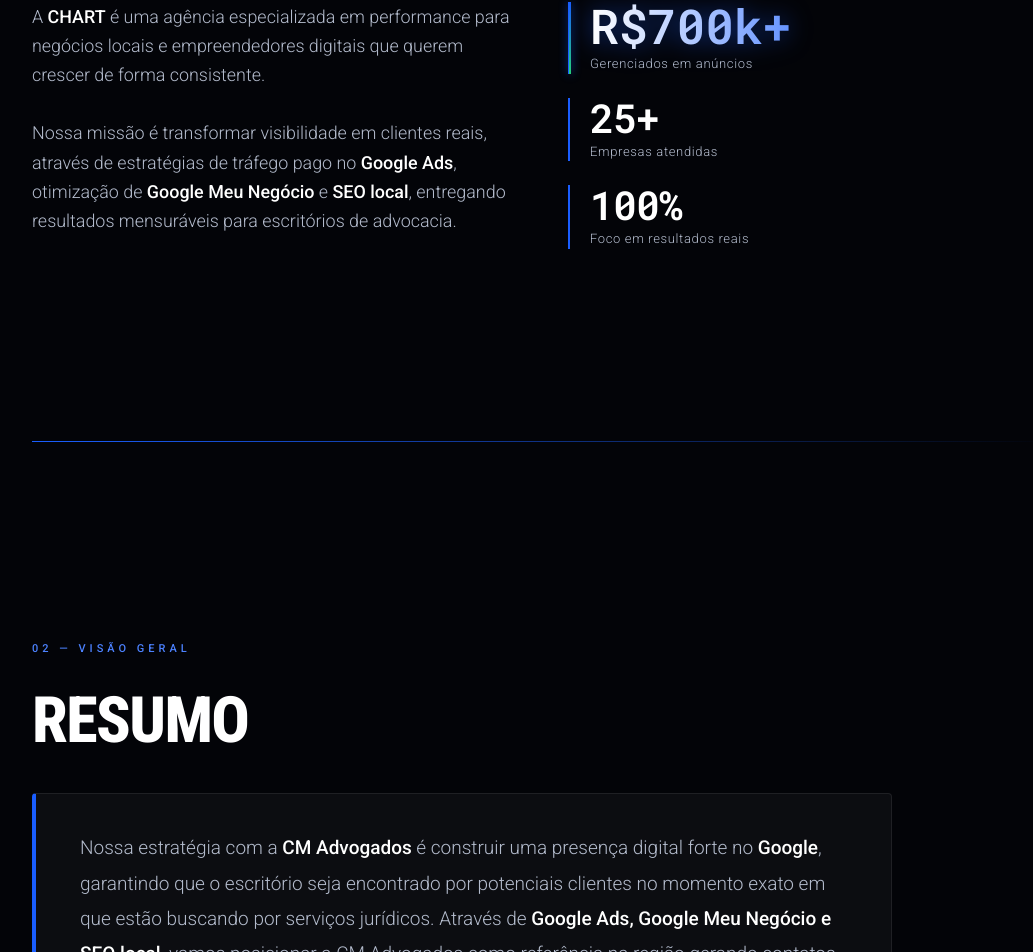
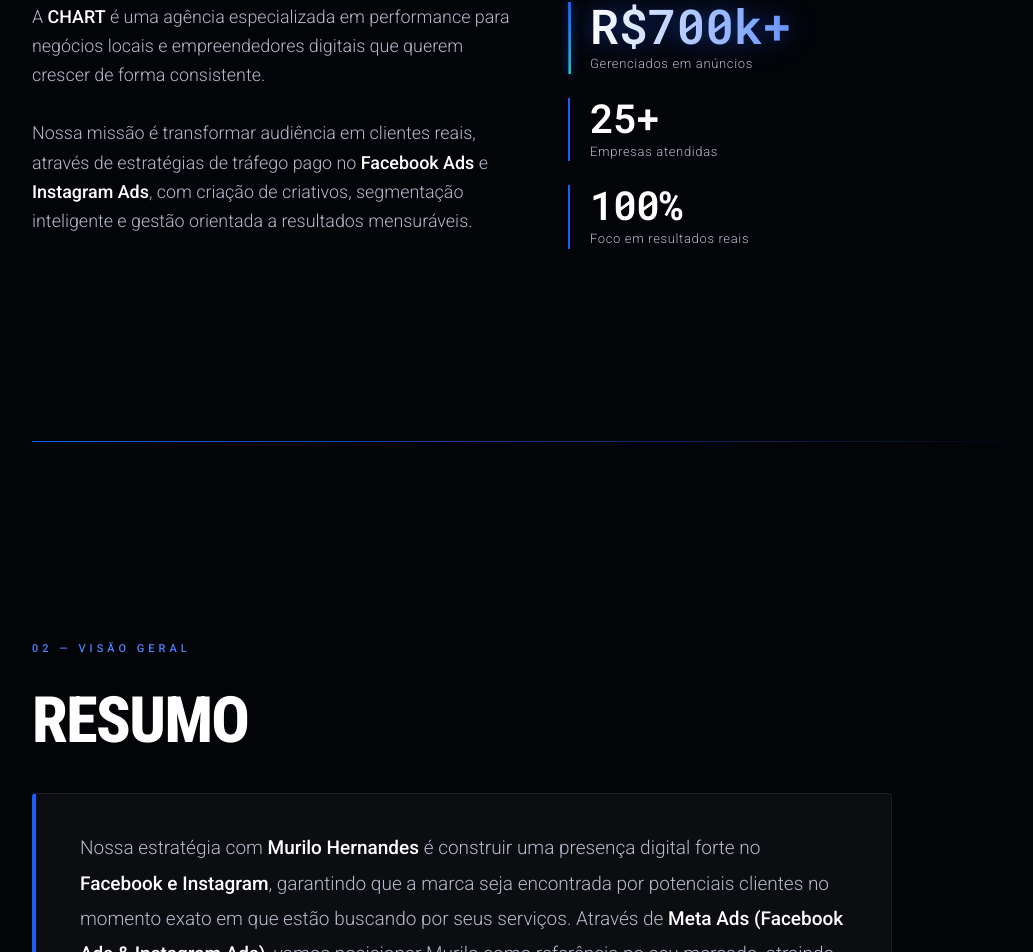
Before and after one commit to chartdigital/proposta-meta-ads, a React (Vite) app: page / in a window 1280 px wide. Shown: the part 1160-2112 px from the top of the page, without its empty margins (96-1129 px from the left). Built offline with nearby package versions, Linux system fonts and the light colour scheme; the HTML template or start-up script is replaced by a standard one.

Commit message:
Changes
Co-authored-by: chartdigital <264038008+chartdigital@users.noreply.github.com>

```diff
--- a/src/components/proposal/AboutSection.tsx
+++ b/src/components/proposal/AboutSection.tsx
@@ -55,11 +55,10 @@ const AboutSection = () => {
           </p>
           <br />
       <p>
-        Nossa missão é transformar visibilidade em clientes reais, através de estratégias de tráfego pago
-        no <strong className="text-foreground font-medium">Google Ads</strong>, otimização de{" "}
-        <strong className="text-foreground font-medium">Google Meu Negócio</strong> e{" "}
-        <strong className="text-foreground font-medium">SEO local</strong>, entregando resultados mensuráveis
-        para escritórios de advocacia.
+        Nossa missão é transformar audiência em clientes reais, através de estratégias de tráfego pago no{" "}
+        <strong className="text-foreground font-medium">Facebook Ads</strong> e{" "}
+        <strong className="text-foreground font-medium">Instagram Ads</strong>, com criação de criativos,
+        segmentação inteligente e gestão orientada a resultados mensuráveis.
       </p>
         </div>
 
--- a/src/components/proposal/SummarySection.tsx
+++ b/src/components/proposal/SummarySection.tsx
@@ -7,12 +7,12 @@ const SummarySection = () => (
       Resumo
     </h2>
     <div className="border border-foreground/[0.08] border-l-4 border-l-primary bg-foreground/[0.04] rounded px-11 py-9 text-[clamp(15px,1.5vw,19px)] leading-[1.85] text-muted-foreground max-w-[860px] animate-fade-up max-md:px-5 max-md:py-5 max-md:text-[14px] max-md:leading-[1.75]">
-      Nossa estratégia com a <strong className="text-foreground font-medium">CM Advogados</strong> é construir
-      uma presença digital forte no <strong className="text-foreground font-medium">Google</strong>, garantindo
-      que o escritório seja encontrado por potenciais clientes no momento exato em que estão buscando por serviços
-      jurídicos. Através de{" "}
-      <strong className="text-foreground font-medium">Google Ads, Google Meu Negócio e SEO local</strong>,
-      vamos posicionar a CM Advogados como referência na região gerando contatos qualificados.
+      Nossa estratégia com <strong className="text-foreground font-medium">Murilo Hernandes</strong> é construir
+      uma presença digital forte no <strong className="text-foreground font-medium">Facebook e Instagram</strong>,
+      garantindo que a marca seja encontrada por potenciais clientes no momento exato em que estão buscando por
+      seus serviços. Através de{" "}
+      <strong className="text-foreground font-medium">Meta Ads (Facebook Ads & Instagram Ads)</strong>,
+      vamos posicionar Murilo como referência no seu mercado, atraindo o público certo no momento certo.
     </div>
   </section>
 );
```
